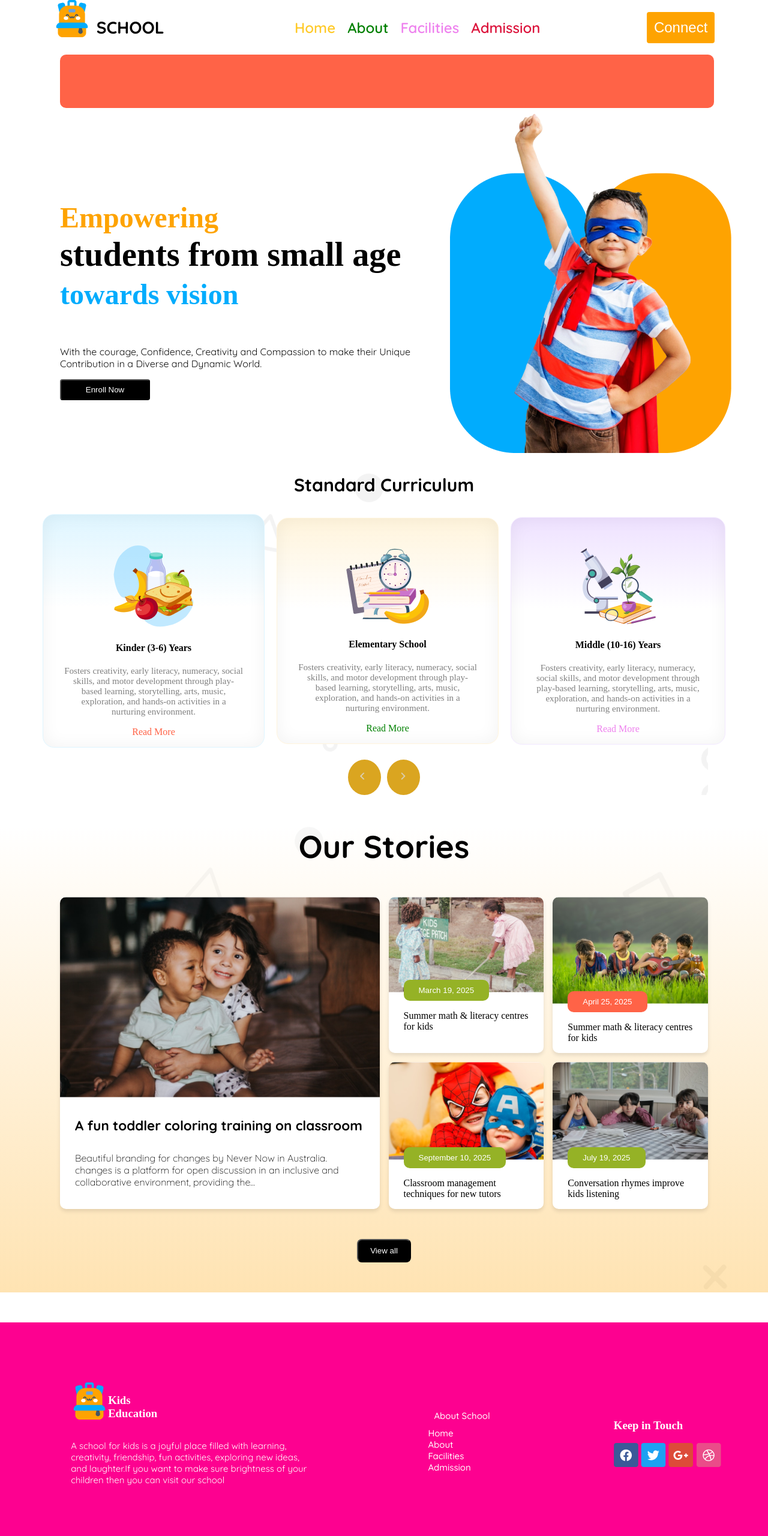
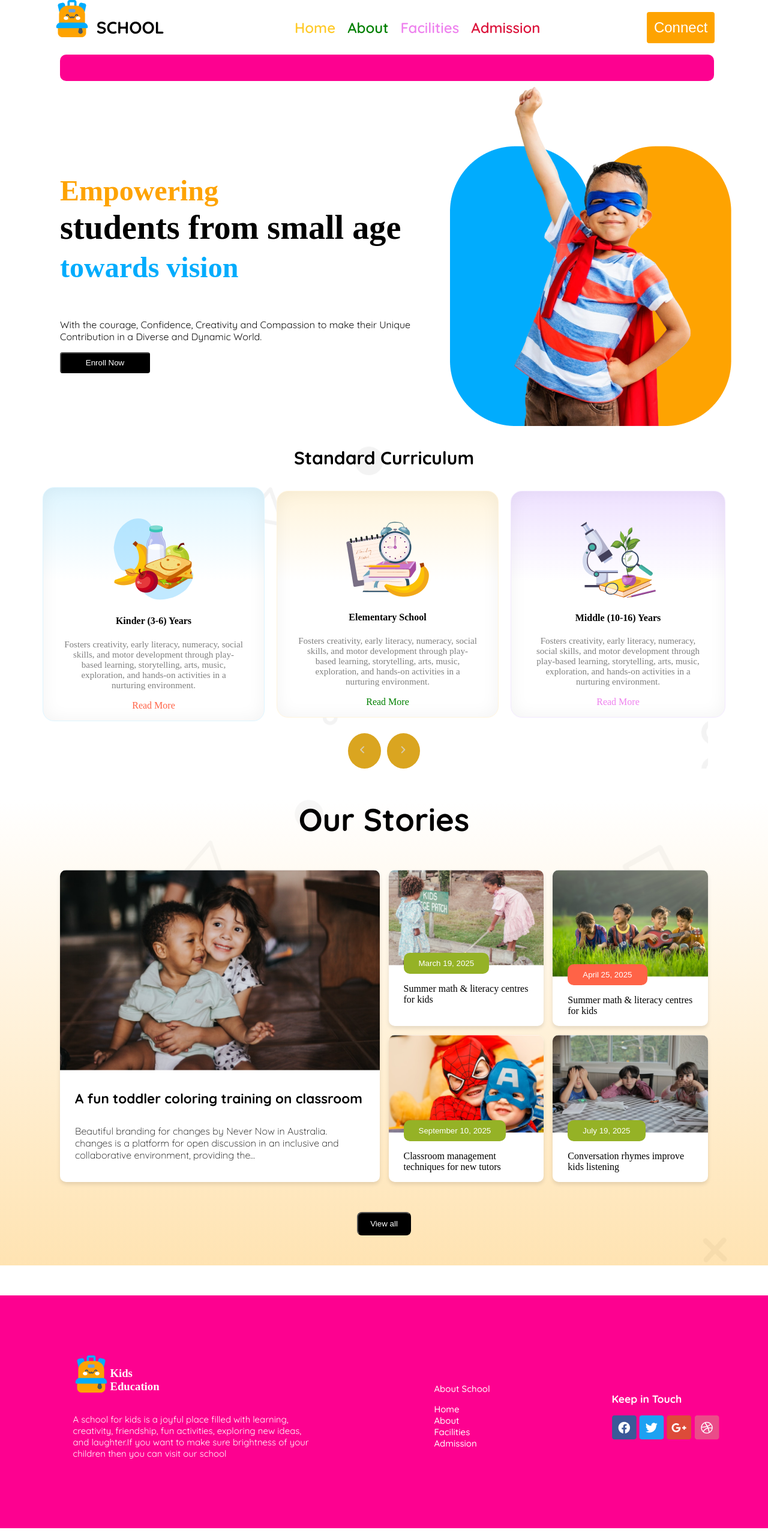
Before and after one commit to smnahidweb/kids-school, a plain HTML site: page index.html in a window 1280 px wide. Shown: the top 2560 px of the page at 60% size. Drawn offline with Linux system fonts and the light colour scheme.

Commit message:
final project done

```diff
--- a/index.css
+++ b/index.css
@@ -377,7 +377,7 @@ font-weight: 400;
 }
 
 .about1{
-    margin: 10px;
+    /* margin: 10px; */
     font-family: Quicksand;
 font-size: 15px;
 font-weight: 500;
@@ -399,13 +399,13 @@ font-weight: 500;
 
 }
 .marque{
-    background-color: tomato;
-    color:white;
+    background-color: rgb(253, 1, 144);
+    color:rgb(255, 254, 254);
     margin-left:100px;
     margin-right: 90px;
     border-radius: 10px;
     font-weight: 700;
-    font-size: 20px;
+    font-size: 10px;
 }
 .footer-link{
     text-decoration: none;
@@ -416,8 +416,14 @@ font-size: 15px;
 font-weight: 500;
 
 }
+.social-title{
+    font-family: Quicksand;
+font-size: 15px;
+font-weight: 700;
+margin-top: 2px;
+}
 /* Media Query */
-@media screen  and (max-width:572px) {
+@media screen  and (max-width:576px) {
     .navbar-title,.navbar-list,.btn-navbar{
         display: none;
     }
@@ -518,7 +524,7 @@ font-weight: 700;
     }
     footer{
         margin: 0;
-        padding: 0;
+        padding-right: 2px;
         max-width: 100%;
     }
     .education-description{
```
